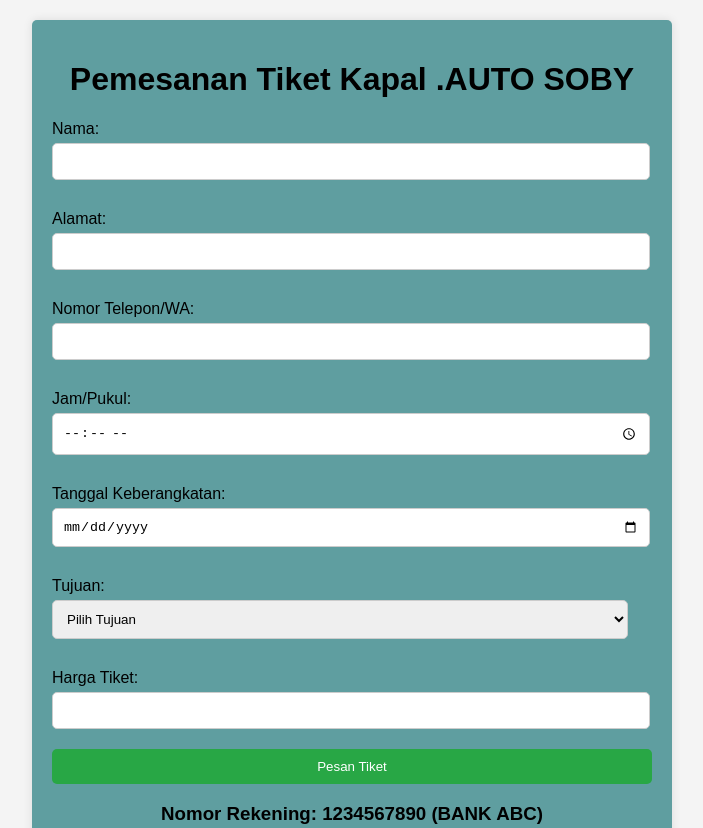
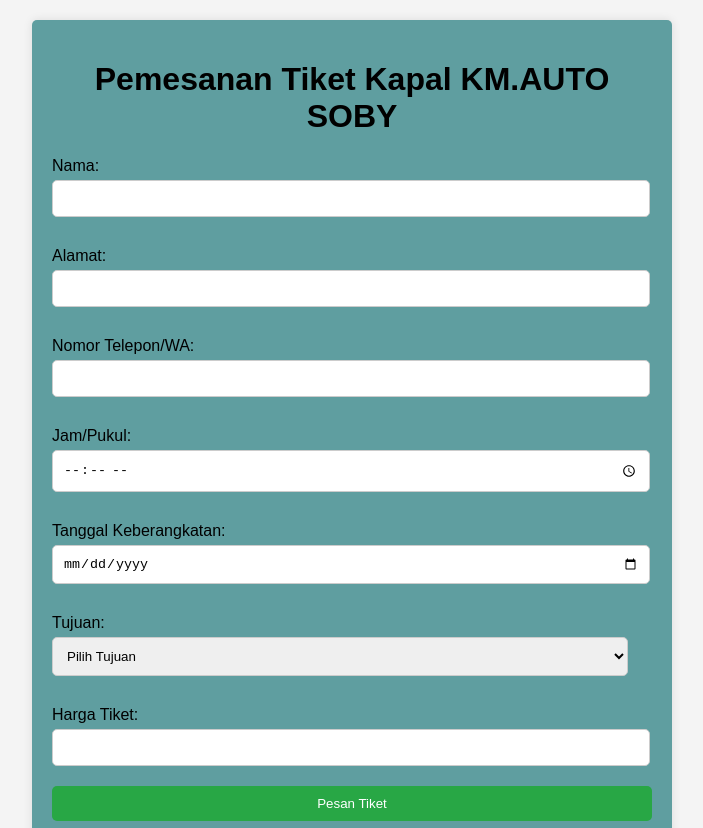
Before and after one commit to KM-AutoSobyLuwuk/Bangkep-, a plain HTML site: page index.html in a window 1280 px wide. Shown: the top 828 px of the page, without its empty margins (288-991 px from the left). Drawn offline with Linux system fonts and the light colour scheme.

Commit message:
Update index.html

```diff
--- a/index.html
+++ b/index.html
@@ -71,7 +71,7 @@
 </head>
 <body>
     <div class="container">
-        <h1>Pemesanan Tiket Kapal .AUTO SOBY</h1>
+        <h1>Pemesanan Tiket Kapal KM.AUTO SOBY</h1>
         <form id="ticketForm">
             <label for="name">Nama:</label>
             <input type="text" id="name" name="name" required>
```
